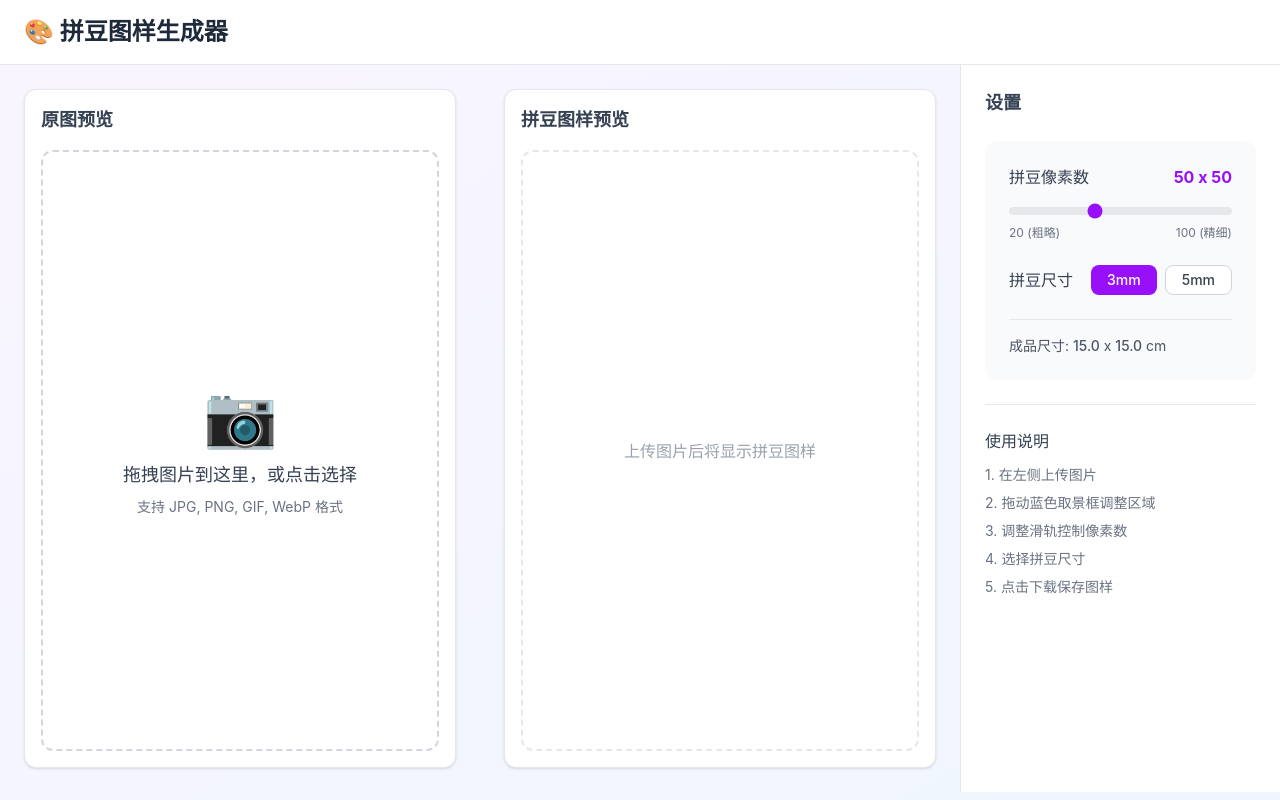
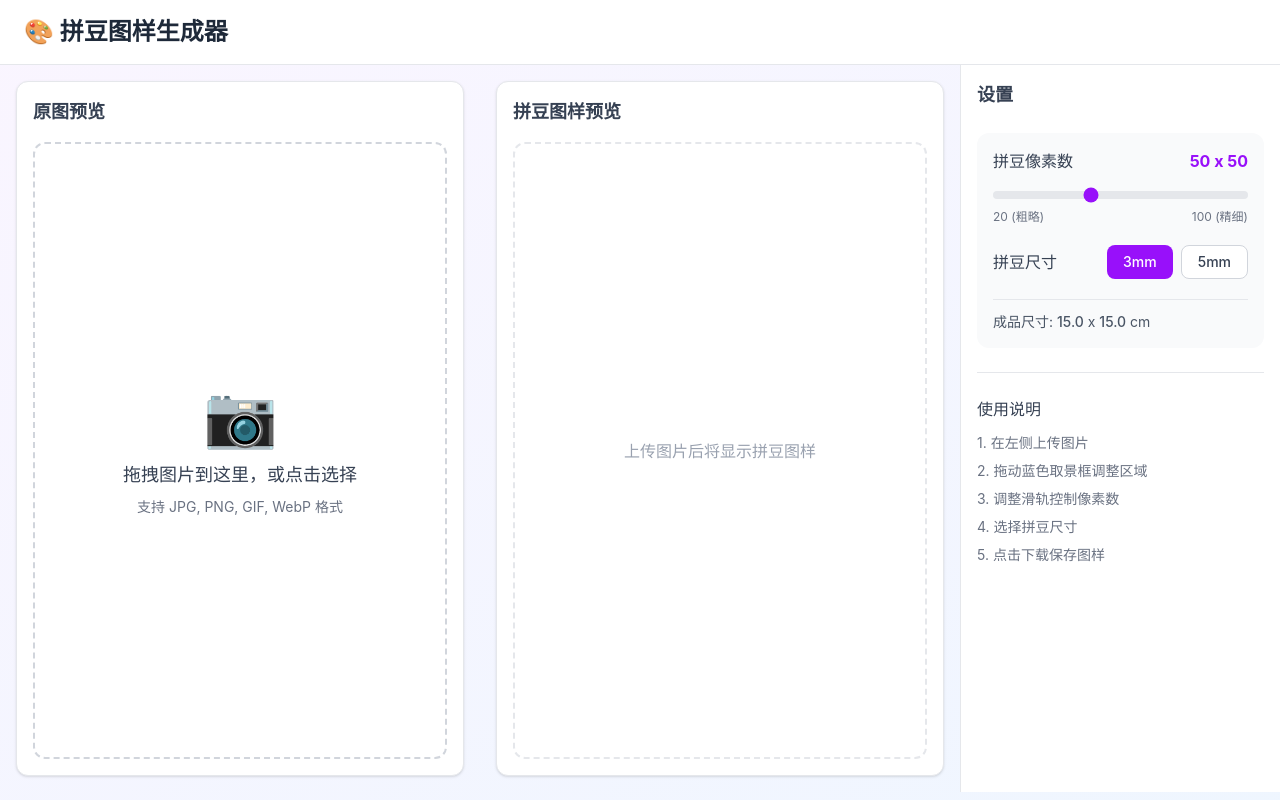
Before and after one commit to krescent/pixel, a React (Vite) app: page / in a window 1280 px wide. Built offline with nearby package versions, Linux system fonts and the light colour scheme.

Commit message:
style: 优化界面按钮和布局对称性
- 统一按钮样式和宽度
- 调整左右面板间距对称
- 优化控件间距
- 下载和上传按钮样式协调

```diff
--- a/src/App.tsx
+++ b/src/App.tsx
@@ -72,10 +72,10 @@ function App() {
       </header>
 
       <div className="flex h-[calc(100vh-73px)]">
-        <div className="flex-1 p-6 overflow-auto">
-          <div className="bg-white rounded-xl shadow-sm border border-gray-200 h-full flex flex-col">
-            <h2 className="text-lg font-semibold text-gray-700 px-4 pt-4 mb-4">原图预览</h2>
-            <div className="flex-1 px-4 pb-4 overflow-auto">
+        <div className="flex-1 p-4 flex flex-col gap-4">
+          <div className="bg-white rounded-xl shadow-sm border border-gray-200 flex-1 flex flex-col p-4">
+            <h2 className="text-lg font-semibold text-gray-700 mb-4">原图预览</h2>
+            <div className="flex-1 min-h-0">
               <ImageUploader
                 onImageLoad={handleImageLoad}
                 imageUrl={imageUrl}
@@ -89,10 +89,10 @@ function App() {
           </div>
         </div>
 
-        <div className="flex-1 p-6 overflow-auto">
-          <div className="bg-white rounded-xl shadow-sm border border-gray-200 h-full flex flex-col">
-            <h2 className="text-lg font-semibold text-gray-700 px-4 pt-4 mb-4">拼豆图样预览</h2>
-            <div className="flex-1 px-4 pb-4 flex flex-col">
+        <div className="flex-1 p-4 flex flex-col gap-4">
+          <div className="bg-white rounded-xl shadow-sm border border-gray-200 flex-1 flex flex-col p-4">
+            <h2 className="text-lg font-semibold text-gray-700 mb-4">拼豆图样预览</h2>
+            <div className="flex-1 min-h-0 flex flex-col">
               <div className="flex-1 flex items-center justify-center">
                 {processed ? (
                   <PerlerGrid
@@ -106,7 +106,7 @@ function App() {
                 )}
               </div>
               {processed && (
-                <div className="mt-4 flex justify-center">
+                <div className="mt-4">
                   <DownloadButton pixels={processed.pixels} />
                 </div>
               )}
@@ -114,7 +114,7 @@ function App() {
           </div>
         </div>
 
-        <div className="w-80 border-l border-gray-200 bg-white p-6 overflow-auto">
+        <div className="w-80 border-l border-gray-200 bg-white p-4 overflow-auto">
           <h2 className="text-lg font-semibold text-gray-700 mb-6">设置</h2>
 
           <Controls
--- a/src/components/Controls.tsx
+++ b/src/components/Controls.tsx
@@ -14,7 +14,7 @@ export function Controls({
   const sizeCm = (shortEdge * beadSize / 10).toFixed(1);
 
   return (
-    <div className="space-y-6 bg-gray-50 rounded-xl p-6">
+    <div className="space-y-5 bg-gray-50 rounded-xl p-4">
       <div>
         <div className="flex justify-between items-center mb-2">
           <label className="font-medium text-gray-700">拼豆像素数</label>
@@ -35,14 +35,14 @@ export function Controls({
       </div>
 
       <div>
-        <div className="flex justify-between items-center mb-2">
+        <div className="flex justify-between items-center">
           <label className="font-medium text-gray-700">拼豆尺寸</label>
           <div className="flex gap-2">
             {[3, 5].map((size) => (
               <button
                 key={size}
                 onClick={() => onBeadSizeChange(size)}
-                className={`px-4 py-1 rounded-lg text-sm font-medium transition-colors ${
+                className={`px-4 py-1.5 rounded-lg text-sm font-medium transition-colors ${
                   beadSize === size
                     ? "bg-purple-600 text-white"
                     : "bg-white text-gray-700 border border-gray-300 hover:border-purple-400"
@@ -55,7 +55,7 @@ export function Controls({
         </div>
       </div>
 
-      <div className="pt-4 border-t border-gray-200">
+      <div className="pt-3 border-t border-gray-200">
         <div className="text-sm text-gray-600">
           <p>成品尺寸: <span className="font-medium">{sizeCm}</span> x <span className="font-medium">{sizeCm}</span> cm</p>
         </div>
--- a/src/components/DownloadButton.tsx
+++ b/src/components/DownloadButton.tsx
@@ -68,7 +68,7 @@ export function DownloadButton({ pixels }: DownloadButtonProps) {
     <button
       onClick={downloadImage}
       disabled={pixels.length === 0 || isGenerating}
-      className="px-6 py-3 bg-green-600 text-white rounded-xl font-medium hover:bg-green-700 transition-colors disabled:bg-gray-400 disabled:cursor-not-allowed flex items-center gap-2"
+      className="w-full px-6 py-3 bg-green-600 text-white rounded-lg font-medium hover:bg-green-700 transition-colors disabled:bg-gray-400 disabled:cursor-not-allowed flex items-center justify-center gap-2"
     >
       <span>⬇️</span>
       {isGenerating ? "生成中..." : "下载 PNG"}
--- a/src/components/ImageUploader.tsx
+++ b/src/components/ImageUploader.tsx
@@ -176,7 +176,7 @@ export function ImageUploader({
         </div>
 
         <div className="mt-4 flex justify-center">
-          <label className="cursor-pointer px-4 py-2 bg-purple-600 text-white rounded-lg hover:bg-purple-700 transition-colors">
+          <label className="w-full px-6 py-3 bg-purple-600 text-white rounded-lg font-medium hover:bg-purple-700 transition-colors flex items-center justify-center gap-2 cursor-pointer">
             <input
               type="file"
               accept="image/*"
@@ -184,6 +184,7 @@ export function ImageUploader({
               className="hidden"
               id="image-upload"
             />
+            <span>📁</span>
             更换图片
           </label>
         </div>
```
